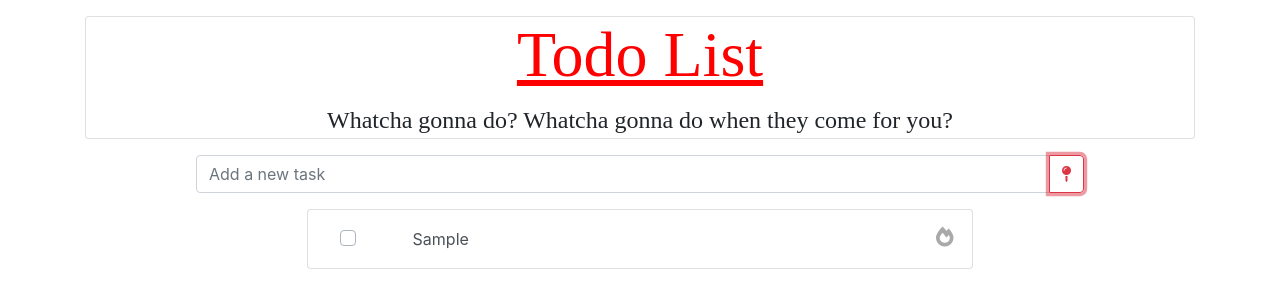
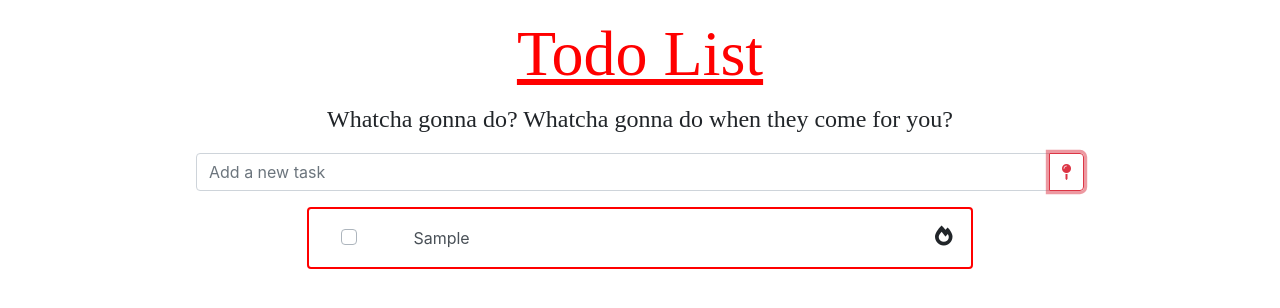
Before and after one commit to HippiHo/My-todo-list, a React (Create React App) app: page / in a window 1280 px wide. Both pictures are taken after typing "Sample" into the empty fields and a click on the button "pin". Shown: the top 308 px of the page. Built offline with nearby package versions, Linux system fonts and the light colour scheme; a web font is replaced by a local one.

Commit message:
small design change

```diff
--- a/src/components/Header.jsx
+++ b/src/components/Header.jsx
@@ -2,7 +2,7 @@ import React from "react";
 
 const Header = props => {
   return (
-    <div className="header card">
+    <div className="header">
       <h1>Todo List</h1>
       <span>{props.tagline}</span>
     </div>
--- a/src/sass/style.scss
+++ b/src/sass/style.scss
@@ -44,9 +44,10 @@ body {
   padding: 1rem;
   margin-bottom: 1rem;
   height: auto;
+  border: solid 2px red;
 
   &:hover {
-    background-color: #fff388;
+    background-color: #eaeaea;
   }
 
   .row {
@@ -60,7 +61,6 @@ body {
       cursor: pointer;
       font-size: 1.25rem;
       font-weight: 550;
-      color: darkgray;
 
       &:hover {
         color: red;
```
